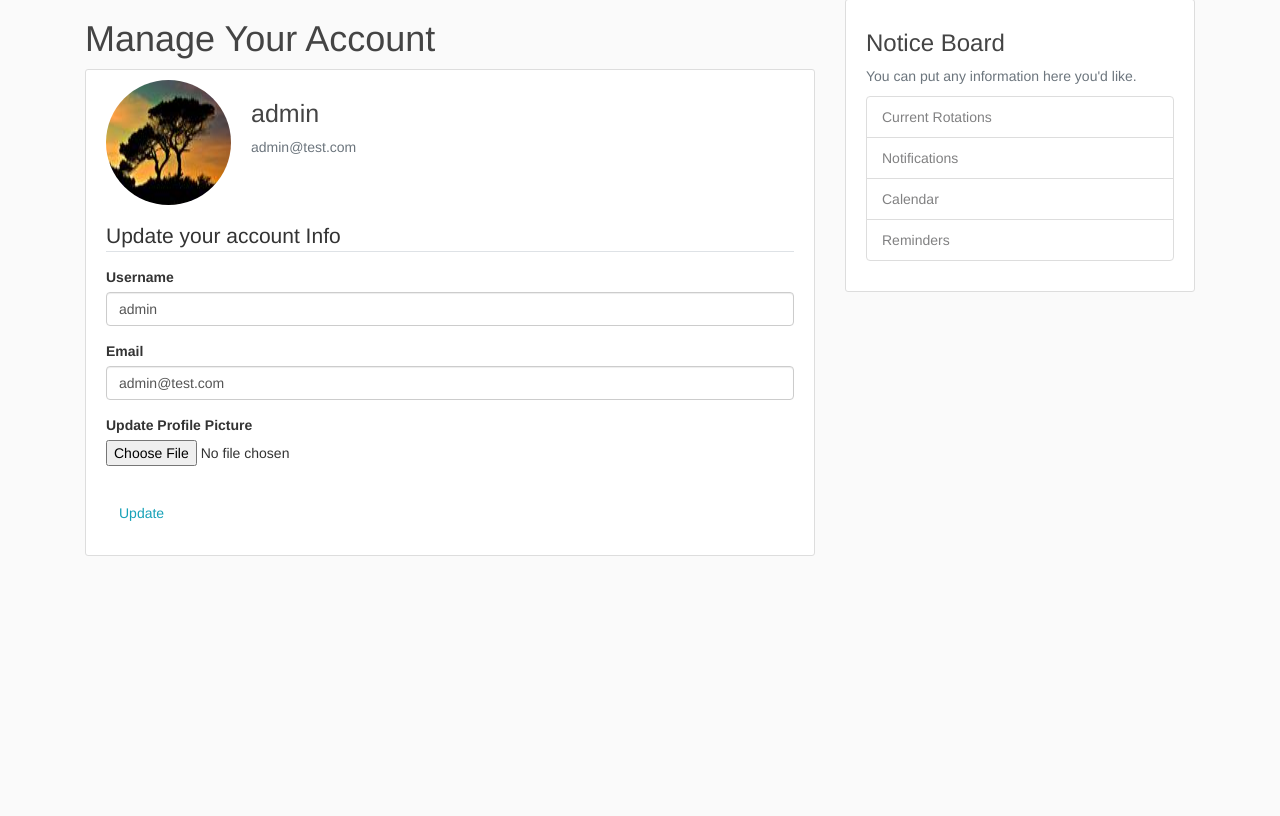
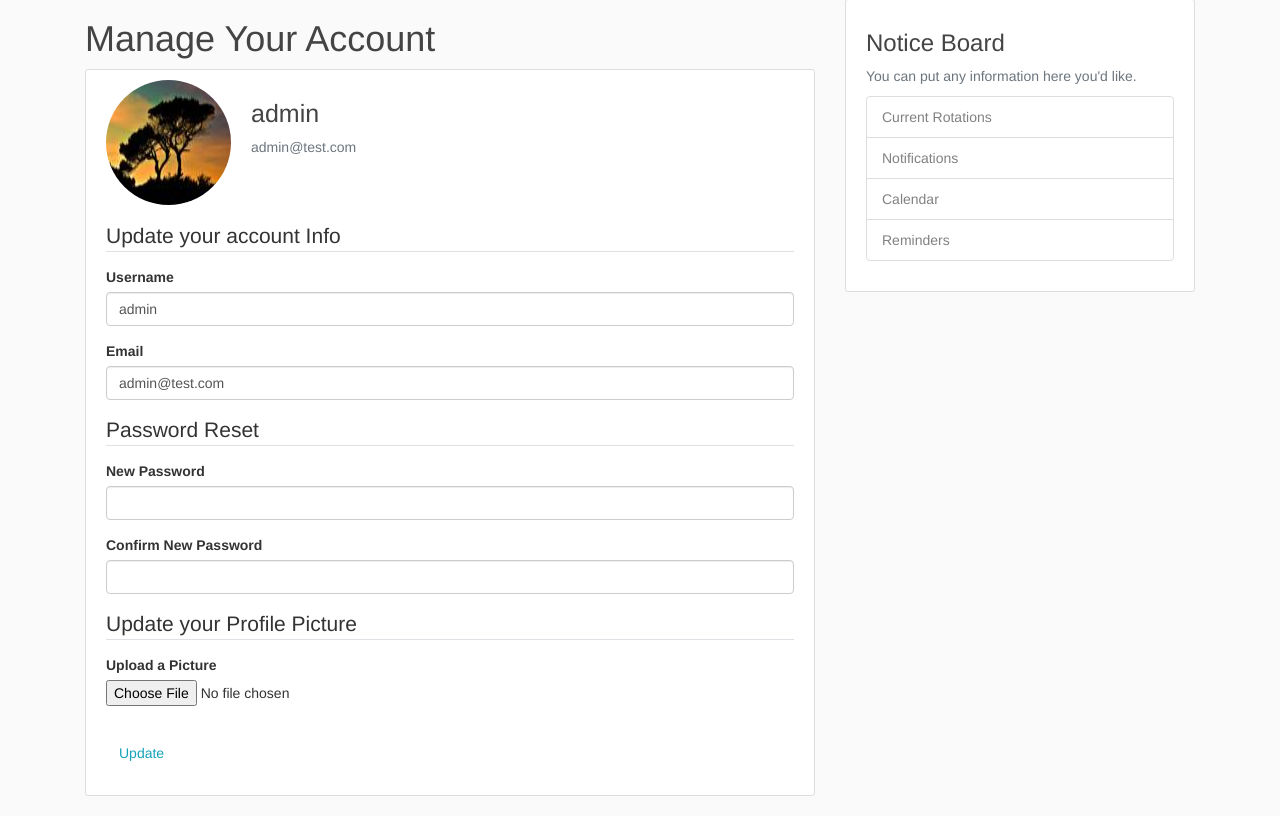
Before and after one commit to Mechrenegade/UWI-Vet-WebApp2, a Flask app: page /accmgmt in a window 1280 px wide. Shown: the part 223-1039 px from the top of the page. Before the commit the page ends 779 px from the top, so only its background shows below. Run offline with Flask 2, Linux system fonts and the light colour scheme; a user stored in the database is signed in; some libraries are stand-ins or nearby versions.

Commit message:
Work still being done on reset password

```diff
--- a/app/flaskblog/forms.py
+++ b/app/flaskblog/forms.py
@@ -102,7 +102,12 @@ class UpdateAccountForm(FlaskForm):
     email = StringField('Email',
                         validators=[DataRequired(), Email()])
 
-    picture = FileField('Update Profile Picture', validators=[FileAllowed(['jpg', 'png'])])
+
+    password = PasswordField('New Password')
+    confirm_password = PasswordField('Confirm New Password',
+                                    validators=[EqualTo('password')])
+
+    picture = FileField('Upload a Picture', validators=[FileAllowed(['jpg', 'png'])])
 
     submit = SubmitField('Update')
 
--- a/app/flaskblog/routes.py
+++ b/app/flaskblog/routes.py
@@ -263,11 +263,15 @@ def accmgmt():
             picture_file =save_picture(form.picture.data)
             current_user.image_file = picture_file
 
+
+        hashed_password = bcrypt.generate_password_hash(form.password.data).decode('utf-8')
         current_user.username = form.username.data
         current_user.email = form.email.data
+        current_user.password = hashed_password
         db.session.commit()
         flash('Your account has been updated!', 'success')
         return redirect(url_for('accmgmt'))
+
     elif request.method == 'GET':
         form.username.data = current_user.username
         form.email.data = current_user.email
--- a/app/flaskblog/static/main.css
+++ b/app/flaskblog/static/main.css
@@ -83,8 +83,8 @@ body {
   }
 
   .btn-sq-lg {
-    width: 175px !important;
-    height: 175px !important;
+    width: 150px !important;
+    height: 150px !important;
   }
 
   .collapse.show {
--- a/app/flaskblog/templates/accmgmt.html
+++ b/app/flaskblog/templates/accmgmt.html
@@ -41,7 +41,38 @@
                                 {{ form.email(class="form-control form-control-lg") }}
                             {% endif %}
                         </div>
+                        <legend class="border-bottom mb-4">Password Reset</legend>
+
                         <div class="form-group">
+
+                            {{ form.password.label(class="form-control-label") }}
+                            {% if form.password.errors %}
+                                {{ form.password(class="form-control form-control-lg is-invalid") }}
+                                <div class="invalid-feedback">
+                                    {% for errors in form.password.errors %}
+                                        <span>{{ errors }}</span>
+                                    {% endfor %}
+                                </div>
+                            {% else %}
+                                {{ form.password(class="form-control form-control-lg") }}
+                            {% endif %}
+                        </div>
+                        <div class="form-group">
+                            {{ form.confirm_password.label(class="form-control-label") }}
+                            {% if form.confirm_password.errors %}
+                                {{ form.confirm_password(class="form-control form-control-lg is-invalid") }}
+                                <div class="invalid-feedback">
+                                    {% for errors in form.confirm_password.errors %}
+                                        <span>{{ errors }}</span>
+                                    {% endfor %}
+                                </div>
+                            {% else %}
+                                {{ form.confirm_password(class="form-control form-control-lg") }}
+                            {% endif %}
+                        </div>
+                        <legend class="border-bottom mb-4">Update your Profile Picture</legend>
+                        <div class="form-group">
+
                             {{ form.picture.label() }}
                             {{ form.picture(class="form-control-file") }}
                             {% if form.picture.errors %}
--- a/app/flaskblog/templates/account.html
+++ b/app/flaskblog/templates/account.html
@@ -13,7 +13,7 @@
             <p>
               {% if current_user.level == 1 %}
               <a href="{{ url_for('competancy') }}" class="btn btn-sq-lg btn-primary">
-                  <i class="fa fa-list fa-5x"></i><br/>
+                  <i class="fa fa-table fa-5x"></i><br/>
                   View <br/>Clinicians
               </a>
               {% endif %}
@@ -40,9 +40,9 @@
                 <i class="fa fa-calendar fa-5x"></i><br/>
                 Set Reminders
               </a>
-              <a href="{{ url_for('accmgmt') }}" class="btn btn-sq-lg btn-secondary">
+              <a href="{{ url_for('accmgmt') }}" class="btn btn-sq-lg btn-default">
                 <i class="fa fa-gear fa-5x"></i><br/>
-                Manage Your Account
+                Manage Your </br>Account
               </a>
             </p>
           </div>
```
Also changed, not shown: app/flaskblog/site.db, app/flaskblog/static/profilepics/6db7bca4755dba4d.jpg (added), app/flaskblog/static/profilepics/b10c283e998b70a9.jpg (added).
